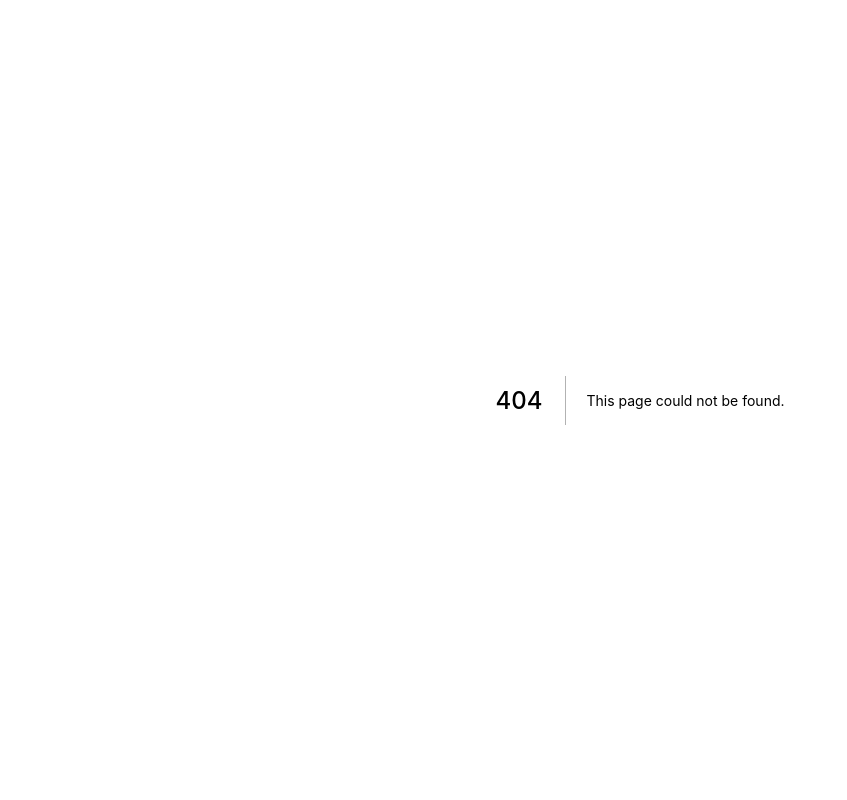
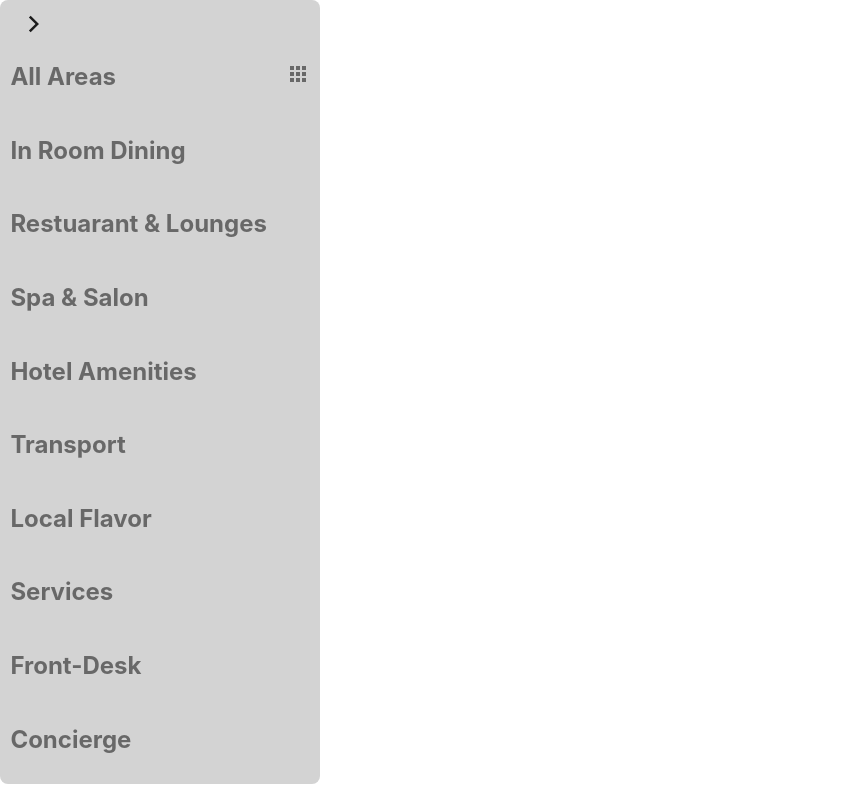
Before and after one commit to vhuang5564/hotel-california, a Next.js app: page /test in a window 1280 px wide. Before the commit this address had no page. Shown: the whole page, without its empty margins (0-847 px from the left). Built offline with nearby package versions, Linux system fonts and the light colour scheme.

Commit message:
add all icon to All Areas

```diff
--- a/components/Sidebar.jsx
+++ b/components/Sidebar.jsx
@@ -2,16 +2,27 @@ import React from "react";
 import styles from '../styles/Sidebar.module.scss';
 import Button from '@material-ui/core/Button';
 import IconButton from "@material-ui/core/Button";
-import SaveIcon  from "@material-ui/icons/Save";
 import ArrowForwardIosIcon from '@material-ui/icons/ArrowForwardIos';
+import AppsIcon from '@material-ui/icons/Apps';
 
 export default function Sidebar(props) {
-  const minimize = console.log("minimized");
+  let n = 0;
+
+  const expand = () => {
+    n = n + 1;
+    console.log(n);
+  };
 
   return (
     <section className={styles.sidebar}>
-      <IconButton startIcon={<ArrowForwardIosIcon />} />
-      <h1 className={styles.sidebar.h1}>This is the Sidebar</h1>
+      <div>
+        <IconButton
+          className={styles.icon}
+          startIcon={<ArrowForwardIosIcon />}
+          onClick={expand}
+        />
+      </div>
+      <h1>All Areas <AppsIcon /></h1>
       <h1>In Room Dining</h1>
       <h1>Restuarant & Lounges</h1>
       <h1>Spa & Salon</h1>
--- /dev/null
+++ b/pages/test.js
@@ -0,0 +1,9 @@
+import Sidebar from "../components/Sidebar";
+
+export default function test() {
+  return (
+    <div>
+      <Sidebar />
+    </div>
+  );
+}
--- a/styles/Sidebar.module.scss
+++ b/styles/Sidebar.module.scss
@@ -1,7 +1,7 @@
 .sidebar {
   display: flex;
   flex-direction: column;
-  max-width: 10rem;
+  max-width: 20rem;
   background-color: lightgray;
   border-radius: 0.5em;
   padding: 0.5em;
@@ -12,6 +12,7 @@
     display: flex;
     padding: 0.1em;
     opacity: 0.5;
+    justify-content: space-between;
   }
 
   h1:hover {
@@ -22,9 +23,7 @@
 .icon {
   align-self: flex-end;
   position: absolute;
-  left: 4.5em;
   font-size: 2em;
-  top: 15.5em;
 
   :hover {
     color: darkcyan;
```
